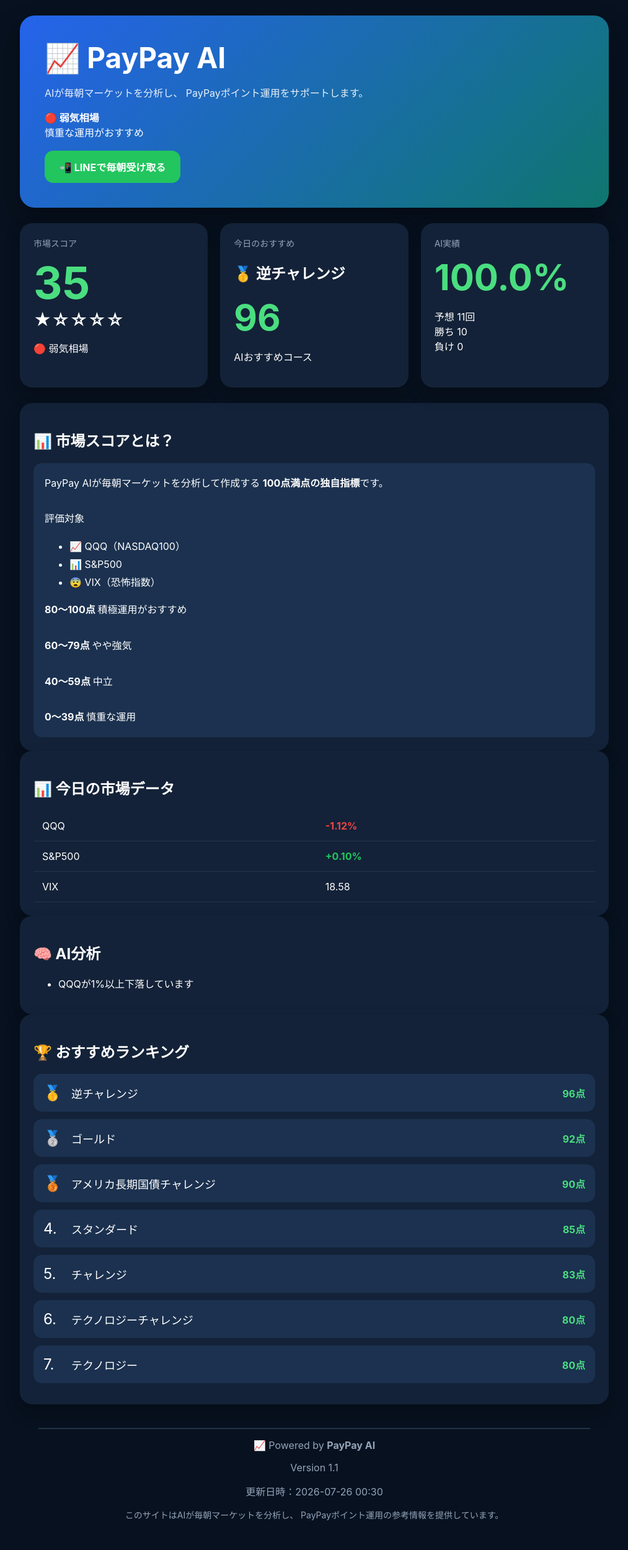
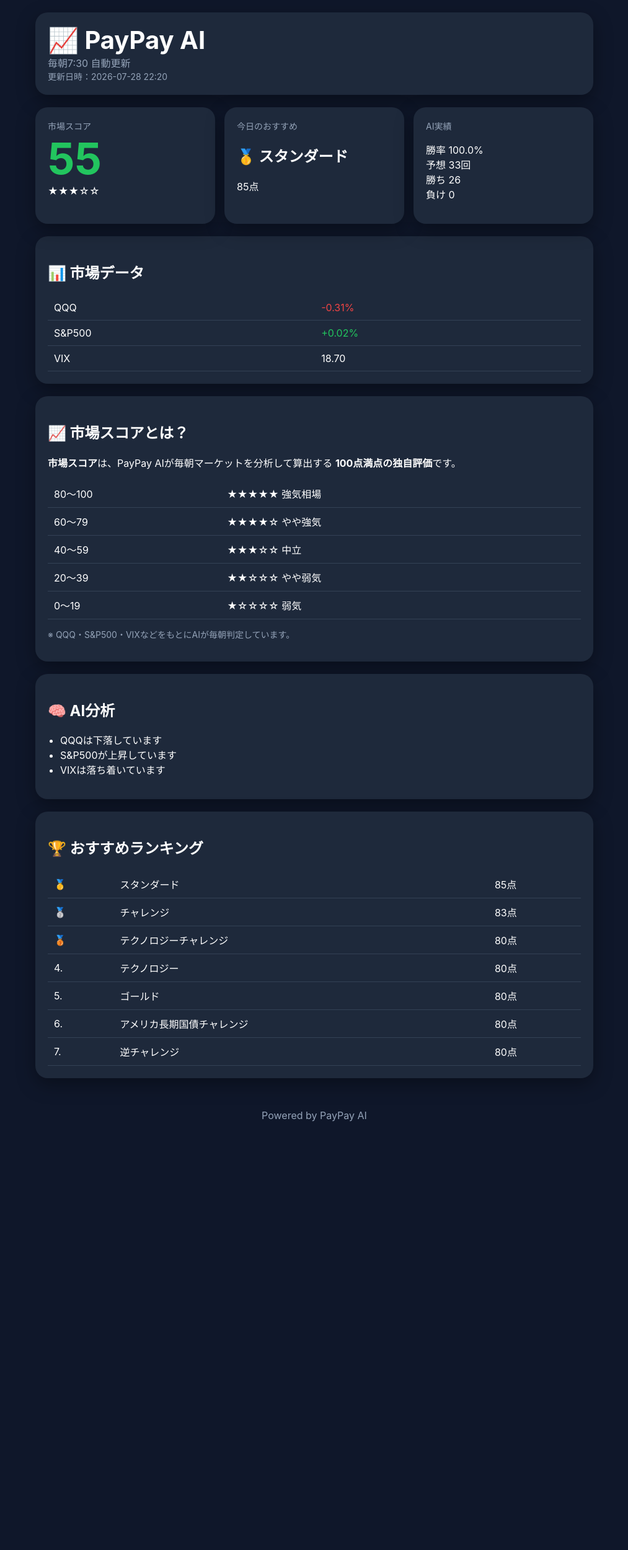
Before and after one commit to hayato861/paypay_ai, a plain HTML site: page index.html in a window 1280 px wide. Shown: the whole page at 62% size, without its empty margins (133-1146 px from the left). After the commit the page ends 1859 px from the top, so only its background shows below. Drawn offline with Linux system fonts and the light colour scheme.

Commit message:
v1.2 AI分析と市場判定を改善

```diff
--- /dev/null
+++ b/css/style.css
@@ -0,0 +1,83 @@
+*{
+    box-sizing:border-box;
+}
+
+body{
+    margin:0;
+    background:#07111f;
+    color:white;
+    font-family:-apple-system,BlinkMacSystemFont,sans-serif;
+}
+
+.container{
+    max-width:1000px;
+    margin:auto;
+    padding:25px;
+}
+
+.hero{
+    position:relative;
+    overflow:hidden;
+    background:linear-gradient(135deg,#2563eb,#0891b2,#059669);
+    background-size:300% 300%;
+    animation:heroGradient 10s ease infinite;
+    padding:48px;
+    border-radius:28px;
+    margin-bottom:28px;
+    box-shadow:
+        0 20px 40px rgba(0,0,0,.35),
+        inset 0 1px rgba(255,255,255,.15);
+}
+.hero::before{
+    content:"";
+    position:absolute;
+    inset:0;
+    background:
+        radial-gradient(circle at top right,
+        rgba(255,255,255,.18),
+        transparent 45%);
+    pointer-events:none;
+}
+@keyframes heroGradient{
+0%{
+background-position:0% 50%;
+}
+50%{
+background-position:100% 50%;
+}
+100%{
+background-position:0% 50%;
+}
+
+}
+
+.hero h1{
+font-size:52px;
+margin:0;
+font-weight:800;
+letter-spacing:-1px;
+}
+
+.hero p{
+font-size:18px;
+opacity:.92;
+margin-top:10px;
+}
+
+.button{
+display:inline-block;
+margin-top:24px;
+padding:15px 28px;
+background:white;
+color:#0f172a;
+font-weight:bold;
+border-radius:16px;
+text-decoration:none;
+transition:.25s;
+box-shadow:0 8px 20px rgba(0,0,0,.25);
+}
+
+.button:hover{
+transform:translateY(-3px);
+box-shadow:0 14px 30px rgba(0,0,0,.35);
+}
--- a/index.html
+++ b/index.html
@@ -13,90 +13,55 @@
 
 <style>
 
-*{
-box-sizing:border-box;
-}
-
 body{
-margin:0;
-background:#07111f;
+background:#0f172a;
 color:white;
 font-family:-apple-system,BlinkMacSystemFont,sans-serif;
+margin:0;
 }
 
 .container{
-max-width:1000px;
+max-width:900px;
 margin:auto;
-padding:25px;
+padding:20px;
 }
 
-.hero{
-background:linear-gradient(135deg,#2563eb,#0f766e);
-padding:40px;
-border-radius:24px;
-margin-bottom:25px;
-box-shadow:0 20px 40px rgba(0,0,0,.35);
+.card{
+background:#1e293b;
+border-radius:20px;
+padding:20px;
+margin-bottom:20px;
+box-shadow:0 10px 30px rgba(0,0,0,.35);
 }
 
-.hero h1{
+h1{
 margin:0;
-font-size:46px;
+font-size:40px;
 }
 
-.hero p{
-opacity:.9;
+.subtitle{
+color:#94a3b8;
 }
 
-.button{
-display:inline-block;
-margin-top:18px;
-padding:14px 24px;
-background:#22c55e;
-color:white;
-text-decoration:none;
-border-radius:14px;
+.score{
+font-size:70px;
 font-weight:bold;
-transition:.2s;
-}
-
-.button:hover{
-transform:scale(1.03);
+color:#22c55e;
 }
 
 .grid{
 display:grid;
-grid-template-columns:repeat(auto-fit,minmax(250px,1fr));
-gap:20px;
-margin-bottom:25px;
+grid-template-columns:repeat(auto-fit,minmax(220px,1fr));
+gap:15px;
 }
 
-.card{
-background:#132238;
-border-radius:20px;
-padding:22px;
-box-shadow:0 12px 25px rgba(0,0,0,.25);
-}
-
-.title{
+.small{
+font-size:14px;
 color:#94a3b8;
-font-size:14px;
-margin-bottom:10px;
-}
-
-.score{
-font-size:72px;
-font-weight:bold;
-color:#4ade80;
-}
-
-.big{
-font-size:58px;
-font-weight:bold;
-color:#4ade80;
 }
 
 .market{
-font-size:28px;
+font-size:30px;
 font-weight:bold;
 }
 
@@ -106,62 +71,18 @@
 }
 
 td{
-padding:14px;
-border-bottom:1px solid #243447;
+padding:10px;
+border-bottom:1px solid #334155;
 }
 
-.rank-card{
-display:flex;
-align-items:center;
-justify-content:space-between;
-padding:16px;
-margin-bottom:12px;
-background:#1b314f;
-border-radius:14px;
-}
-
-.rank-icon{
-font-size:24px;
-width:45px;
-}
-
-.rank-name{
-flex:1;
-font-size:18px;
-}
-
-.rank-score{
-font-weight:bold;
-color:#4ade80;
-}
-
-.info{
-background:#1b314f;
-padding:18px;
-border-radius:14px;
-line-height:1.8;
+ul{
+padding-left:20px;
 }
 
 footer{
 text-align:center;
 padding:30px;
 color:#94a3b8;
-}
-
-@media(max-width:700px){
-
-.hero h1{
-font-size:34px;
-}
-
-.score{
-font-size:58px;
-}
-
-.big{
-font-size:44px;
-}
-
 }
 
 </style>
@@ -172,32 +93,21 @@
 
 <div class="container">
 
-<div class="hero">
+<div class="card">
 
 <h1>📈 PayPay AI</h1>
 
-<p>
+<div class="subtitle">
 
-AIが毎朝マーケットを分析し、
-PayPayポイント運用をサポートします。
-
-</p>
-
-<div>
-
-<strong>🔴 弱気相場</strong>
-
-<br>
-
-慎重な運用がおすすめ
+毎朝7:30 自動更新
 
 </div>
 
-<a class="button" href="#">
+<div class="small">
 
-📲 LINEで毎朝受け取る
+更新日時：2026-07-28 22:20
 
-</a>
+</div>
 
 </div>
 
@@ -205,84 +115,33 @@
 
 <div class="card">
 
-<div class="title">
+<div class="small">市場スコア</div>
 
-市場スコア
+<div class="score">55</div>
 
-</div>
-
-<div class="score">
-
-35
-
-</div>
-
-<div class="market">
-
-★☆☆☆☆
-
-</div>
-
-<p>
-
-🔴 弱気相場
-
-</p>
+<div>★★★☆☆</div>
 
 </div>
 
 <div class="card">
 
-<div class="title">
+<div class="small">今日のおすすめ</div>
 
-今日のおすすめ
+<h2>🥇 スタンダード</h2>
 
-</div>
-
-<h2>
-
-🥇 逆チャレンジ
-
-</h2>
-
-<div class="big">
-
-96
-
-</div>
-
-<p>
-
-AIおすすめコース
-
-</p>
+<p>85点</p>
 
 </div>
 
 <div class="card">
 
-<div class="title">
-
-AI実績
-
-</div>
-
-<div class="big">
-
-100.0%
-
-</div>
+<div class="small">AI実績</div>
 
 <p>
 
-予想 11回
-
-<br>
-
-勝ち 10
-
-<br>
-
+勝率 100.0%<br>
+予想 33回<br>
+勝ち 26<br>
 負け 0
 
 </p>
@@ -291,84 +150,9 @@
 
 </div>
 
-
 <div class="card">
 
-<h2>
-
-📊 市場スコアとは？
-
-</h2>
-
-<div class="info">
-
-PayPay AIが毎朝マーケットを分析して作成する
-<strong>100点満点の独自指標</strong>です。
-
-<br><br>
-
-評価対象
-
-<ul>
-
-<li>📈 QQQ（NASDAQ100）</li>
-
-<li>📊 S&P500</li>
-
-<li>😨 VIX（恐怖指数）</li>
-
-</ul>
-
-<strong>
-
-80〜100点
-
-</strong>
-
-積極運用がおすすめ
-
-<br><br>
-
-<strong>
-
-60〜79点
-
-</strong>
-
-やや強気
-
-<br><br>
-
-<strong>
-
-40〜59点
-
-</strong>
-
-中立
-
-<br><br>
-
-<strong>
-
-0〜39点
-
-</strong>
-
-慎重な運用
-
-</div>
-
-</div>
-
-
-<div class="card">
-
-<h2>
-
-📊 今日の市場データ
-
-</h2>
+<h2>📊 市場データ</h2>
 
 <table>
 
@@ -376,9 +160,9 @@
 
 <td>QQQ</td>
 
-<td style="color:#ef4444;font-weight:bold;">
+<td style="color:#ef4444">
 
--1.12%
+-0.31%
 
 </td>
 
@@ -388,9 +172,9 @@
 
 <td>S&P500</td>
 
-<td style="color:#22c55e;font-weight:bold;">
+<td style="color:#22c55e">
 
-+0.10%
++0.02%
 
 </td>
 
@@ -400,11 +184,7 @@
 
 <td>VIX</td>
 
-<td>
-
-18.58
-
-</td>
+<td>18.70</td>
 
 </tr>
 
@@ -414,15 +194,59 @@
 
 <div class="card">
 
-<h2>
+<h2>📈 市場スコアとは？</h2>
 
-🧠 AI分析
+<p>
 
-</h2>
+<strong>市場スコア</strong>は、PayPay AIが毎朝マーケットを分析して算出する
+<strong>100点満点の独自評価</strong>です。
+
+</p>
+
+<table>
+
+<tr>
+<td>80〜100</td>
+<td>★★★★★ 強気相場</td>
+</tr>
+
+<tr>
+<td>60〜79</td>
+<td>★★★★☆ やや強気</td>
+</tr>
+
+<tr>
+<td>40〜59</td>
+<td>★★★☆☆ 中立</td>
+</tr>
+
+<tr>
+<td>20〜39</td>
+<td>★★☆☆☆ やや弱気</td>
+</tr>
+
+<tr>
+<td>0〜19</td>
+<td>★☆☆☆☆ 弱気</td>
+</tr>
+
+</table>
+
+<p class="small">
+
+※ QQQ・S&P500・VIXなどをもとにAIが毎朝判定しています。
+
+</p>
+
+</div>
+
+<div class="card">
+
+<h2>🧠 AI分析</h2>
 
 <ul>
 
-<li>QQQが1%以上下落しています</li>
+<li>QQQは下落しています</li><li>S&P500が上昇しています</li><li>VIXは落ち着いています</li>
 
 </ul>
 
@@ -430,128 +254,61 @@
 
 <div class="card">
 
-<h2>
+<h2>🏆 おすすめランキング</h2>
 
-🏆 おすすめランキング
-
-</h2>
+<table>
 
 
-        <div class="rank-card">
-            <div class="rank-icon">🥇</div>
+        <tr>
+            <td>🥇</td>
+            <td>スタンダード</td>
+            <td>85点</td>
+        </tr>
 
-            <div class="rank-name">
-                逆チャレンジ
-            </div>
+        <tr>
+            <td>🥈</td>
+            <td>チャレンジ</td>
+            <td>83点</td>
+        </tr>
 
-            <div class="rank-score">
-                96点
-            </div>
-        </div>
+        <tr>
+            <td>🥉</td>
+            <td>テクノロジーチャレンジ</td>
+            <td>80点</td>
+        </tr>
 
-        <div class="rank-card">
-            <div class="rank-icon">🥈</div>
+        <tr>
+            <td>4.</td>
+            <td>テクノロジー</td>
+            <td>80点</td>
+        </tr>
 
-            <div class="rank-name">
-                ゴールド
-            </div>
+        <tr>
+            <td>5.</td>
+            <td>ゴールド</td>
+            <td>80点</td>
+        </tr>
 
-            <div class="rank-score">
-                92点
-            </div>
-        </div>
+        <tr>
+            <td>6.</td>
+            <td>アメリカ長期国債チャレンジ</td>
+            <td>80点</td>
+        </tr>
 
-        <div class="rank-card">
-            <div class="rank-icon">🥉</div>
+        <tr>
+            <td>7.</td>
+            <td>逆チャレンジ</td>
+            <td>80点</td>
+        </tr>
 
-            <div class="rank-name">
-                アメリカ長期国債チャレンジ
-            </div>
 
-            <div class="rank-score">
-                90点
-            </div>
-        </div>
-
-        <div class="rank-card">
-            <div class="rank-icon">4.</div>
-
-            <div class="rank-name">
-                スタンダード
-            </div>
-
-            <div class="rank-score">
-                85点
-            </div>
-        </div>
-
-        <div class="rank-card">
-            <div class="rank-icon">5.</div>
-
-            <div class="rank-name">
-                チャレンジ
-            </div>
-
-            <div class="rank-score">
-                83点
-            </div>
-        </div>
-
-        <div class="rank-card">
-            <div class="rank-icon">6.</div>
-
-            <div class="rank-name">
-                テクノロジーチャレンジ
-            </div>
-
-            <div class="rank-score">
-                80点
-            </div>
-        </div>
-
-        <div class="rank-card">
-            <div class="rank-icon">7.</div>
-
-            <div class="rank-name">
-                テクノロジー
-            </div>
-
-            <div class="rank-score">
-                80点
-            </div>
-        </div>
-
+</table>
 
 </div>
 
 <footer>
 
-<hr style="border:1px solid #243447;">
-
-<p>
-
-📈 Powered by <strong>PayPay AI</strong>
-
-</p>
-
-<p>
-
-Version 1.1
-
-</p>
-
-<p>
-
-更新日時：2026-07-26 00:30
-
-</p>
-
-<p style="font-size:14px;color:#94a3b8;">
-
-このサイトはAIが毎朝マーケットを分析し、
-PayPayポイント運用の参考情報を提供しています。
-
-</p>
+Powered by PayPay AI
 
 </footer>
 
--- /dev/null
+++ b/js/animation.js
@@ -0,0 +1,5 @@
+function fadeCards(){
+
+    console.log("Animation Ready");
+
+}
--- /dev/null
+++ b/js/chart.js
@@ -0,0 +1,5 @@
+function initChart(){
+
+    console.log("Chart Ready");
+
+}
--- /dev/null
+++ b/js/gauge.js
@@ -0,0 +1,5 @@
+function drawGauge(score){
+
+    console.log("Gauge", score);
+
+}
```
Also changed, not shown: data/history.csv (+23 -1 lines), js/app.js (added, +7 -0 lines), 3 other files.
